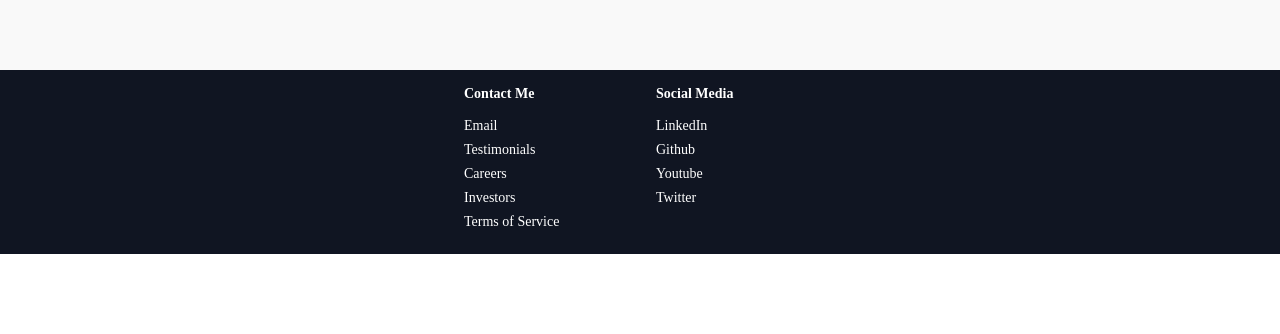
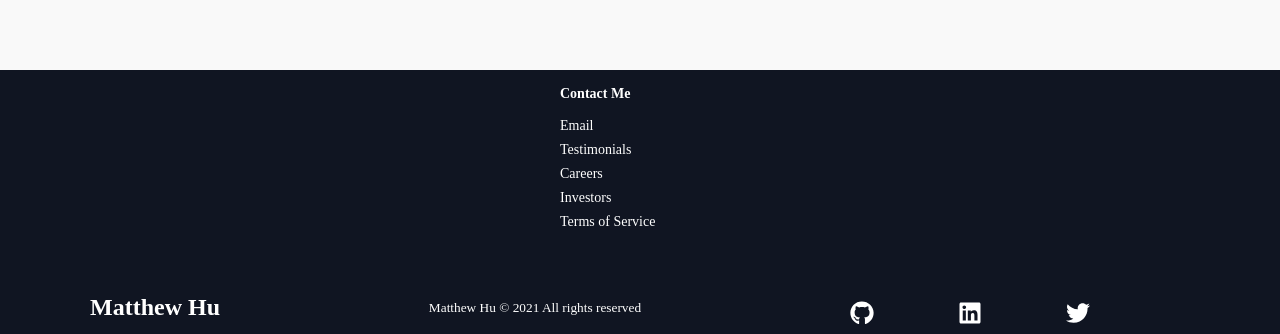
Before and after one commit to wagabooga/MatthewHu, a React (Create React App) app in the folder frontend/: page / in a window 1280 px wide. Shown: the part 4110-4444 px from the top of the page. Before the commit the page ends 4364 px from the top, so only its background shows below. Built offline with nearby package versions, Linux system fonts and the light colour scheme; the HTML template or start-up script is replaced by a standard one.

Commit message:
changed footer to be similar to navbar

```diff
--- a/frontend/src/components/Footer/FooterElements.js
+++ b/frontend/src/components/Footer/FooterElements.js
@@ -63,3 +63,49 @@
     transition: 0.3s ease-out;
   }
 `
+
+export const SocialMedia = styled.section`
+  max-width: 1000px;
+  width: 100%;
+`
+
+export const SocialMediaWrap = styled.div`
+  display: flex;
+  justify-content: space-between;
+  align-items: center;
+  max-width: 1100px;
+  margin: 40px auto 0 auto;
+
+  @media screen and (max-width: 820px) {
+    flex-direction: column;
+  }
+`
+
+export const SocialLogo = styled(Link)`
+  color: #fff;
+  justify-self: start;
+  cursor: pointer;
+  text-decoration: none;
+  font-size: 1.5rem;
+  display: flex;
+  align-items: center;
+  margin-bottom: 16px;
+  font-weight: bold;
+`
+
+export const WebsiteRights = styled.small`
+  color: #fff;
+  margin-bottom: 16px;
+`
+
+export const SocialIcons = styled.div`
+  display: flex;
+  justify-content: space-between;
+  align-items: center;
+  width: 240px;
+`
+
+export const SocialIconLink = styled.a`
+  color: #fff;
+  font-size: 24px;
+`
--- a/frontend/src/components/Footer/index.js
+++ b/frontend/src/components/Footer/index.js
@@ -1,5 +1,20 @@
 import React from 'react'
-import { FooterContainer, FooterWrap, FooterLinksContainer, FooterLinksWrapper, FooterLinkItems, FooterLinkTitle, FooterLink } from './FooterElements'
+import { FaGithub, FaLinkedin, FaTwitter } from 'react-icons/fa'
+import {
+  FooterContainer,
+  FooterWrap,
+  FooterLinksContainer,
+  FooterLinksWrapper,
+  FooterLinkItems,
+  FooterLinkTitle,
+  FooterLink,
+  SocialMedia,
+  SocialMediaWrap,
+  SocialLogo,
+  WebsiteRights,
+  SocialIcons,
+  SocialIconLink } from './FooterElements'
+
 const Footer = () => {
   return (
     <FooterContainer>
@@ -15,16 +30,26 @@
                 <FooterLink to="/signin">Terms of Service</FooterLink>
             </FooterLinkItems>
           </FooterLinksWrapper>
-          <FooterLinksWrapper>
-            <FooterLinkItems>
-              <FooterLinkTitle>Social Media</FooterLinkTitle>
-                <FooterLink to="/signin">LinkedIn</FooterLink>
-                <FooterLink to="/signin">Github</FooterLink>
-                <FooterLink to="/signin">Youtube</FooterLink>
-                <FooterLink to="/signin">Twitter</FooterLink>
-            </FooterLinkItems>
-          </FooterLinksWrapper>
         </FooterLinksContainer>
+        <SocialMedia>
+          <SocialMediaWrap>
+            <SocialLogo to='/'>
+              Matthew Hu
+            </SocialLogo>
+            <WebsiteRights>Matthew Hu © {new Date().getFullYear()} All rights reserved</WebsiteRights>
+            <SocialIcons>
+              <SocialIconLink href="//https://github.com/wagabooga" target="_blank" aria-label="Github">
+                <FaGithub />
+              </SocialIconLink>
+              <SocialIconLink href="//https://www.linkedin.com/in/wagabooga/" target="_blank" aria-label="LinkedIn">
+                <FaLinkedin />
+              </SocialIconLink>
+              <SocialIconLink href="//www.twitter.com/wagabooga" target="_blank" aria-label="Twitter">
+                <FaTwitter />
+              </SocialIconLink>
+            </SocialIcons>
+          </SocialMediaWrap>
+        </SocialMedia>
       </FooterWrap>
     </FooterContainer>
   )
```
